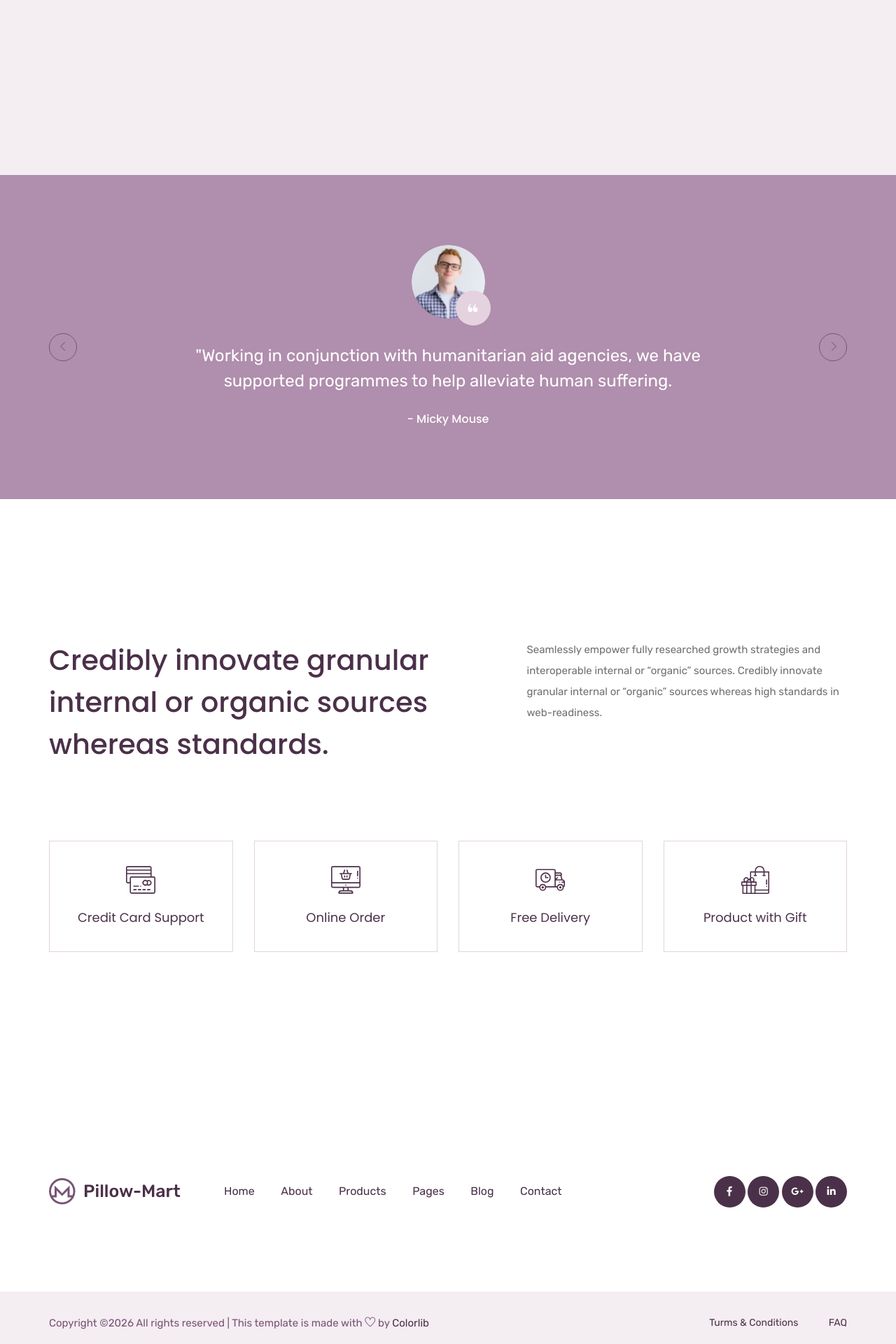
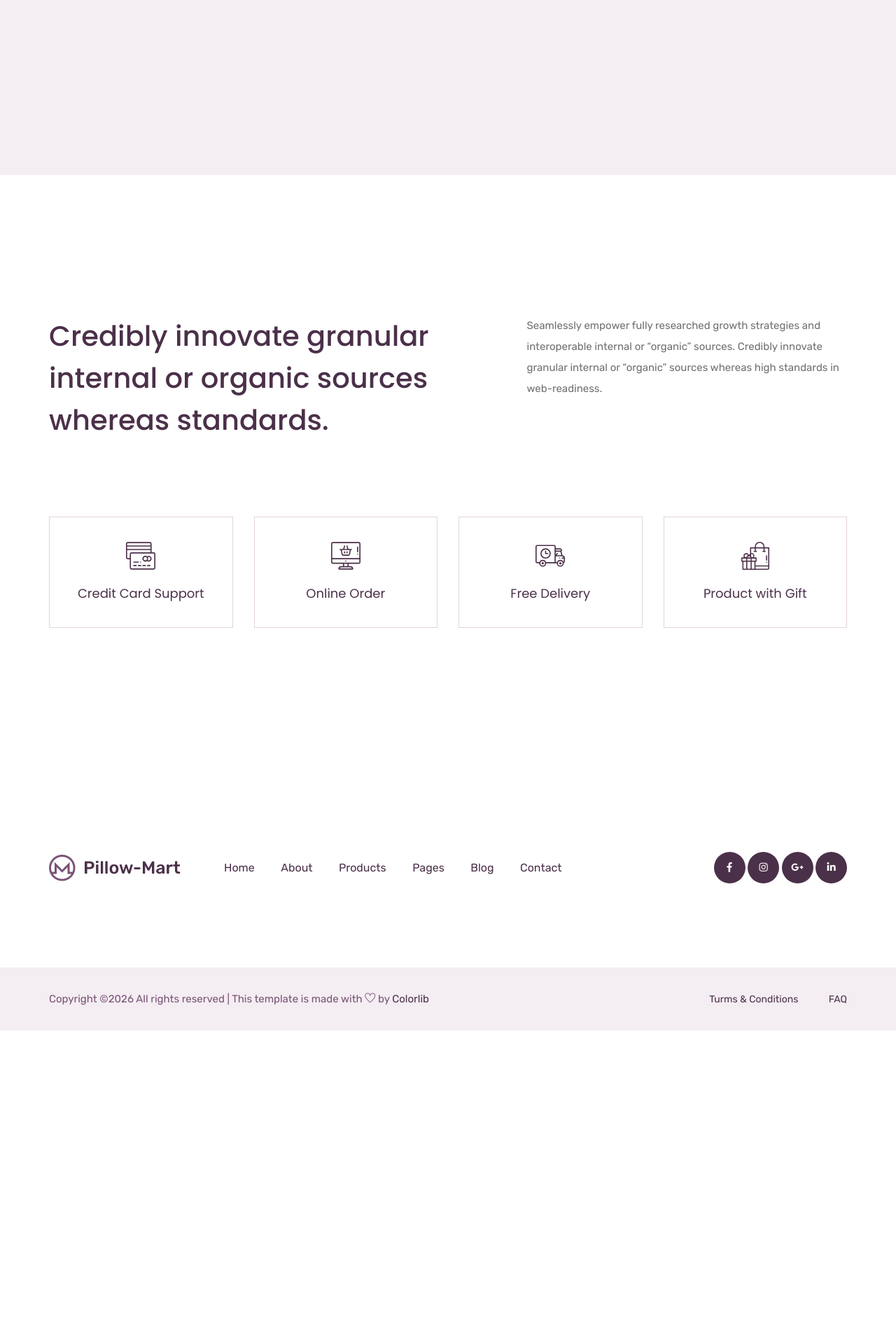
Before and after one commit to htokira/Online-shop, a Django app: page / in a window 1280 px wide. Shown: the part 1066-2986 px from the top of the page at 70% size. After the commit the page ends 2538 px from the top, so only its background shows below. Run offline with Django 5.2, Linux system fonts and the light colour scheme; data that the repository does not hold is empty; some libraries are stand-ins or nearby versions.

Commit message:
Fix basic images

```diff
--- a/shop/templates/shop/base.html
+++ b/shop/templates/shop/base.html
@@ -137,7 +137,7 @@
                     <div class="col-lg-8">
                         <div class="footer_menu">
                             <div class="footer_logo">
-                                <a href="index.html"><img src="img/logo.png" alt="#"></a>
+                                <a href="index.html"><img src="{% static 'shop/img/logo.png' %}" alt="#"></a>
                             </div>
                             <div class="footer_menu_item">
                                 <a href="index.html">Home</a>
--- a/shop/templates/shop/index.html
+++ b/shop/templates/shop/index.html
@@ -19,8 +19,8 @@
             </div>
         </div>
         <div class="banner_img">
-            <img src="img/banner.png" alt="#" class="img-fluid">
-            <img src="img/banner_pattern.png " alt="#" class="pattern_img img-fluid">
+            <img src="{% static 'shop/img/banner.png' %}" alt="#" class="img-fluid">
+            <img src="{% static 'shop/img/banner_pattern.png' %}" alt="#" class="pattern_img img-fluid">
         </div>
     </section>
     <!-- banner part start-->
@@ -68,41 +68,6 @@
     </section>
     <!-- trending item end-->
 
-    <!-- client review part here -->
-    <section class="client_review">
-        <div class="container">
-            <div class="row justify-content-center">
-                <div class="col-lg-8">
-                    <div class="client_review_slider owl-carousel">
-                        <div class="single_client_review">
-                            <div class="client_img">
-                                <img src="img/client.png" alt="#">
-                            </div>
-                            <p>"Working in conjunction with humanitarian aid agencies, we have supported programmes to help alleviate human suffering.</p>
-                            <h5>- Micky Mouse</h5>
-                        </div>
-                        <div class="single_client_review">
-                            <div class="client_img">
-                                <img src="img/client_1.png" alt="#">
-                            </div>
-                            <p>"Working in conjunction with humanitarian aid agencies, we have supported programmes to help alleviate human suffering.</p>
-                            <h5>- Micky Mouse</h5>
-                        </div>
-                        <div class="single_client_review">
-                            <div class="client_img">
-                                <img src="img/client_2.png" alt="#">
-                            </div>
-                            <p>"Working in conjunction with humanitarian aid agencies, we have supported programmes to help alleviate human suffering.</p>
-                            <h5>- Micky Mouse</h5>
-                        </div>
-                    </div>
-                </div>
-            </div>
-        </div>
-    </section>
-    <!-- client review part end -->
-
-
     <!-- feature part here -->
     <section class="feature_part section_padding">
         <div class="container">
@@ -123,25 +88,25 @@
             <div class="row justify-content-center">
                 <div class="col-lg-3 col-sm-6">
                     <div class="single_feature_part">
-                        <img src="img/icon/feature_icon_1.svg" alt="#">
+                        <img src="{% static 'shop/img/icon/feature_icon_1.svg' %}" alt="#">
                         <h4>Credit Card Support</h4>
                     </div>
                 </div>
                 <div class="col-lg-3 col-sm-6">
                     <div class="single_feature_part">
-                        <img src="img/icon/feature_icon_2.svg" alt="#">
+                        <img src="{% static 'shop/img/icon/feature_icon_2.svg' %}" alt="#">
                         <h4>Online Order</h4>
                     </div>
                 </div>
                 <div class="col-lg-3 col-sm-6">
                     <div class="single_feature_part">
-                        <img src="img/icon/feature_icon_3.svg" alt="#">
+                        <img src="{% static 'shop/img/icon/feature_icon_3.svg' %}" alt="#">
                         <h4>Free Delivery</h4>
                     </div>
                 </div>
                 <div class="col-lg-3 col-sm-6">
                     <div class="single_feature_part">
-                        <img src="img/icon/feature_icon_4.svg" alt="#">
+                        <img src="{% static 'shop/img/icon/feature_icon_4.svg' %}" alt="#">
                         <h4>Product with Gift</h4>
                     </div>
                 </div>
```
